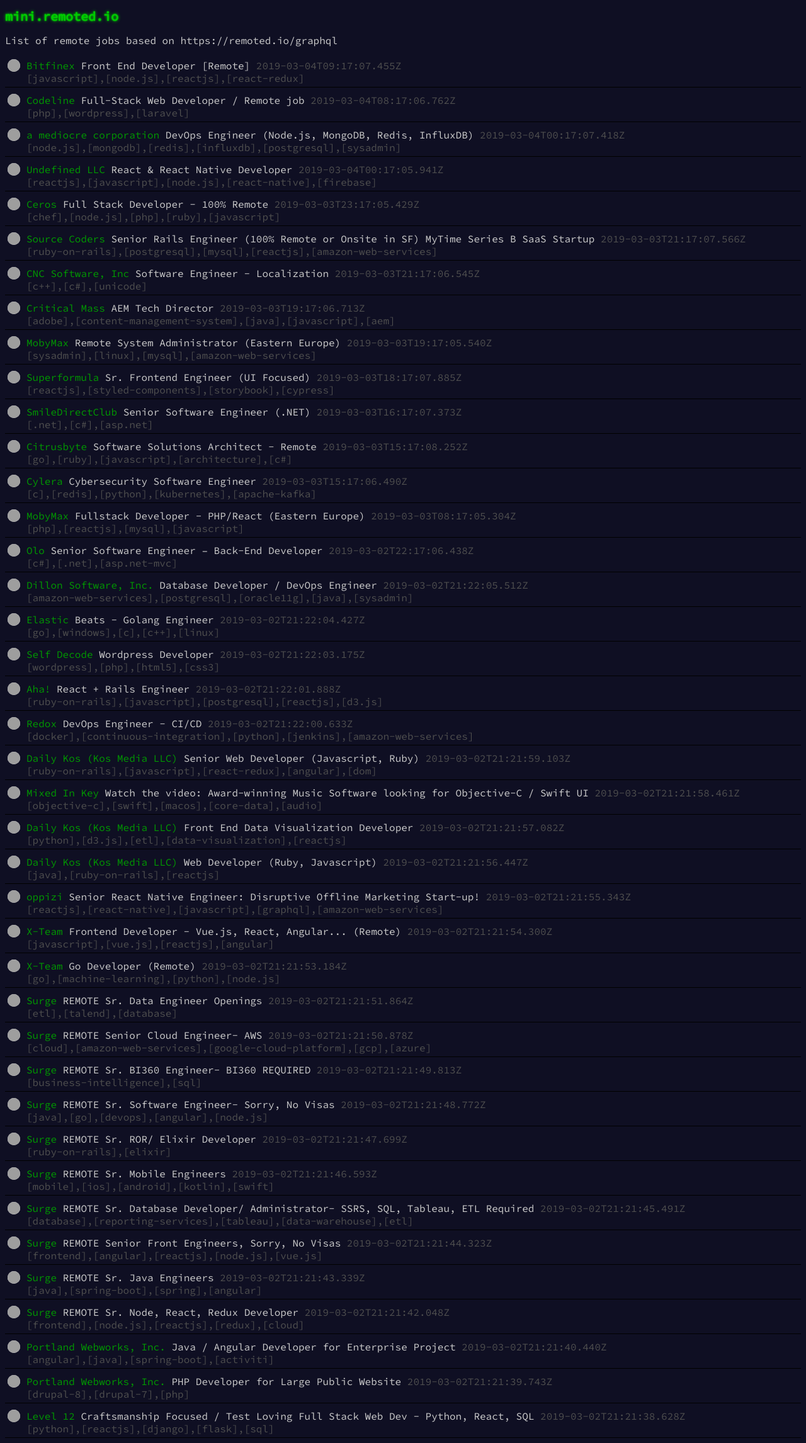
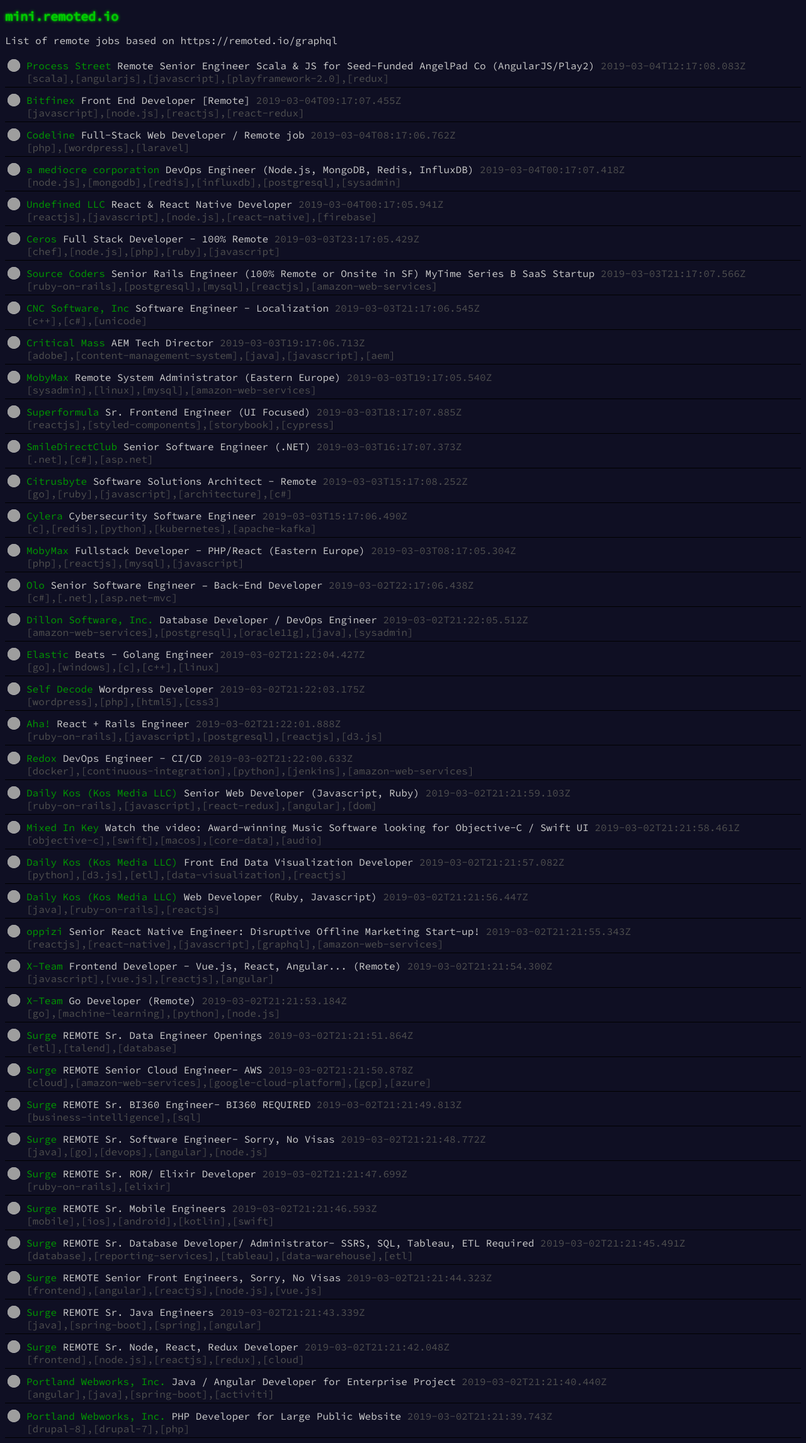
Before and after one commit to andrerpena/mini.remoted.io, a website: page docs/index.html in a window 1280 px wide. Shown: the whole page at 63% size. Drawn offline with Linux system fonts and the light colour scheme; grey boxes are pictures that could not be loaded.

Commit message:
Update remote jobs

```diff
--- a/docs/index.html
+++ b/docs/index.html
@@ -13,7 +13,20 @@
     </h1>
     <p class="subtitle">List of remote jobs based on <a href="https://remoted.io/graphql">https://remoted.io/graphql</a>
     </p>
-    <a class="job" href="https://stackoverflow.com/jobs/205137/front-end-developer-remote-bitfinex" target="_blank">
+    <a class="job" href="https://stackoverflow.com/jobs/217175/remote-senior-engineer-scala-js-for-seed-funded-process-street" target="_blank">
+        <div class="image-column">
+            <img src="https://remoted.sfo2.digitaloceanspaces.com/6bct6-process-street.png"/>
+        </div>
+        <div class="content-column">
+            <span class="company">Process Street</span>
+            <span>Remote Senior Engineer Scala & JS for Seed-Funded AngelPad Co (AngularJS/Play2)</span>
+            <span class="time">2019-03-04T12:17:08.083Z</span>
+            <span class="tags">
+            <span class="tag">[scala]</span>,<span class="tag">[angularjs]</span>,<span class="tag">[javascript]</span>,<span class="tag">[playframework-2.0]</span>,<span class="tag">[redux]</span>
+            </span>
+        </div>
+    </a>
+<a class="job" href="https://stackoverflow.com/jobs/205137/front-end-developer-remote-bitfinex" target="_blank">
         <div class="image-column">
             <img src="https://remoted.sfo2.digitaloceanspaces.com/01el3-bitfinex.jpeg"/>
         </div>
@@ -520,18 +533,5 @@
             </span>
         </div>
     </a>
-<a class="job" href="https://stackoverflow.com/jobs/207146/craftsmanship-focused-test-loving-full-stack-level-12" target="_blank">
-        <div class="image-column">
-            <img src="https://remoted.sfo2.digitaloceanspaces.com/0mkrs-level-12.png"/>
-        </div>
-        <div class="content-column">
-            <span class="company">Level 12</span>
-            <span>Craftsmanship Focused / Test Loving Full Stack Web Dev - Python, React, SQL</span>
-            <span class="time">2019-03-02T21:21:38.628Z</span>
-            <span class="tags">
-            <span class="tag">[python]</span>,<span class="tag">[reactjs]</span>,<span class="tag">[django]</span>,<span class="tag">[flask]</span>,<span class="tag">[sql]</span>
-            </span>
-        </div>
-    </a>
 </body>
 </html>
```
